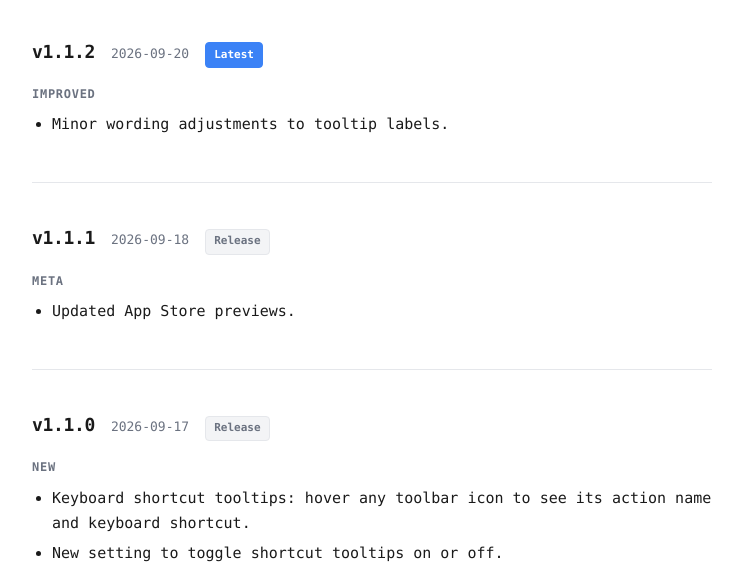
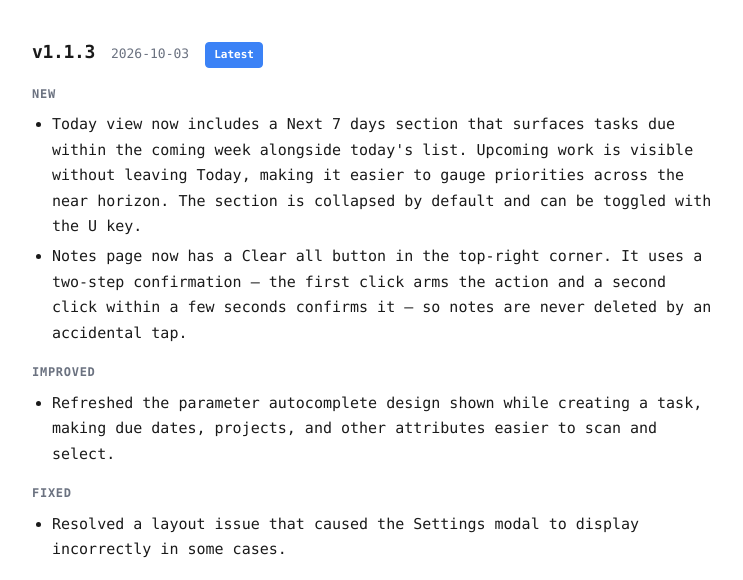
Before and after one commit to hkazuki28/hkazuki28.github.io, a plain HTML site: page keystroke-task-manager/changelog.html in a window 1280 px wide. Shown: the part 183-763 px from the top of the page, without its empty margins (268-1011 px from the left). Drawn offline with Linux system fonts and the light colour scheme.

Commit message:
Add v1.1.3 release notes to changelog
Co-Authored-By: Claude Sonnet 4.6 <noreply@anthropic.com>

```diff
--- a/keystroke-task-manager/changelog.html
+++ b/keystroke-task-manager/changelog.html
@@ -80,9 +80,36 @@
 
     <div class="release">
       <div class="release-header">
+        <span class="release-version">v1.1.3</span>
+        <span class="release-date">2026-10-03</span>
+        <span class="release-tag latest">Latest</span>
+      </div>
+      <div class="change-group">
+        <h3>New</h3>
+        <ul>
+          <li>Today view now includes a Next 7 days section that surfaces tasks due within the coming week alongside today's list. Upcoming work is visible without leaving Today, making it easier to gauge priorities across the near horizon. The section is collapsed by default and can be toggled with the U key.</li>
+          <li>Notes page now has a Clear all button in the top-right corner. It uses a two-step confirmation — the first click arms the action and a second click within a few seconds confirms it — so notes are never deleted by an accidental tap.</li>
+        </ul>
+      </div>
+      <div class="change-group">
+        <h3>Improved</h3>
+        <ul>
+          <li>Refreshed the parameter autocomplete design shown while creating a task, making due dates, projects, and other attributes easier to scan and select.</li>
+        </ul>
+      </div>
+      <div class="change-group">
+        <h3>Fixed</h3>
+        <ul>
+          <li>Resolved a layout issue that caused the Settings modal to display incorrectly in some cases.</li>
+        </ul>
+      </div>
+    </div>
+
+    <div class="release">
+      <div class="release-header">
         <span class="release-version">v1.1.2</span>
         <span class="release-date">2026-09-20</span>
-        <span class="release-tag latest">Latest</span>
+        <span class="release-tag">Release</span>
       </div>
       <div class="change-group">
         <h3>Improved</h3>
```
